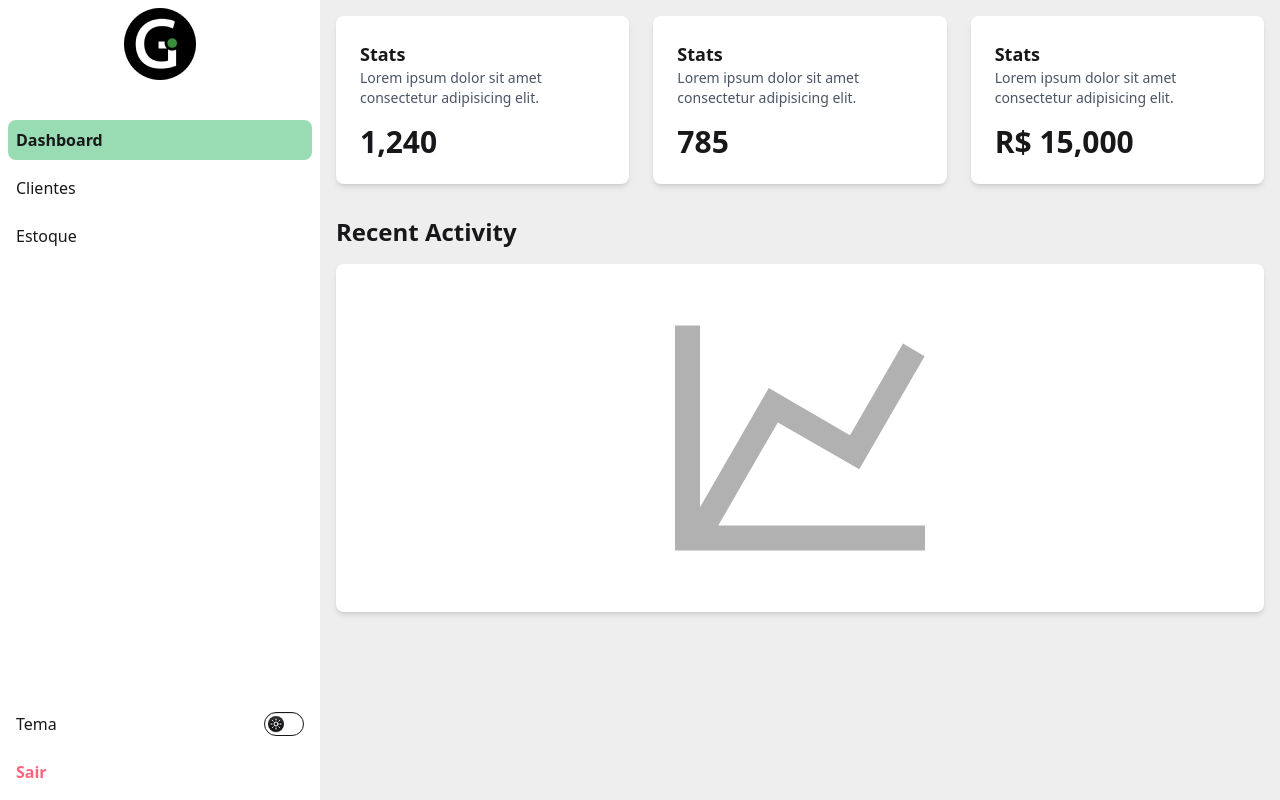
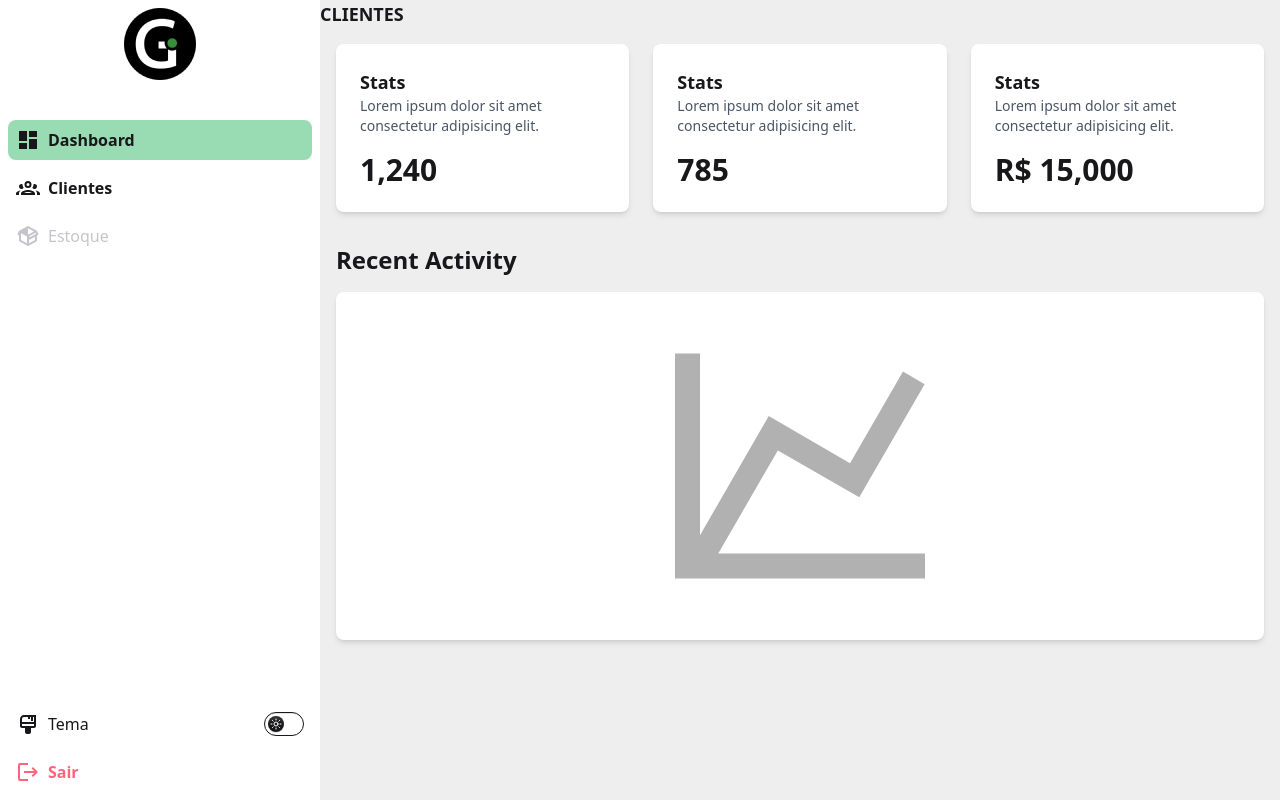
Before and after one commit to FlokiTV/ginte-frontend, a SvelteKit app: page /app in a window 1280 px wide. Built offline with nearby package versions, Linux system fonts and the light colour scheme.

Commit message:
feat: add icons to navbar

```diff
--- /dev/null
+++ b/src/components/navLink.svelte
@@ -0,0 +1,24 @@
+<script lang="ts">
+	import { onNavigate } from '$app/navigation';
+
+	const { href = '#', isActive, children } = $props();
+
+	let pathNow = $state('/app');
+
+	$effect(() => {
+		pathNow = location.pathname;
+	});
+
+	onNavigate(() => {
+		pathNow = location.pathname;
+	});
+</script>
+
+<a
+	{href}
+	class="rounded-lg {isActive(pathNow)
+		? 'bg-green-600/40'
+		: 'hover:bg-green-600/10'} p-2 font-semibold"
+>
+	{@render children()}
+</a>
--- /dev/null
+++ b/src/icons/IconBox.svelte
@@ -0,0 +1,5 @@
+<svg fill="currentColor" xmlns="http://www.w3.org/2000/svg" viewBox="0 0 24 24"
+	><title>package-variant</title><path
+		d="M2,10.96C1.5,10.68 1.35,10.07 1.63,9.59L3.13,7C3.24,6.8 3.41,6.66 3.6,6.58L11.43,2.18C11.59,2.06 11.79,2 12,2C12.21,2 12.41,2.06 12.57,2.18L20.47,6.62C20.66,6.72 20.82,6.88 20.91,7.08L22.36,9.6C22.64,10.08 22.47,10.69 22,10.96L21,11.54V16.5C21,16.88 20.79,17.21 20.47,17.38L12.57,21.82C12.41,21.94 12.21,22 12,22C11.79,22 11.59,21.94 11.43,21.82L3.53,17.38C3.21,17.21 3,16.88 3,16.5V10.96C2.7,11.13 2.32,11.14 2,10.96M12,4.15V4.15L12,10.85V10.85L17.96,7.5L12,4.15M5,15.91L11,19.29V12.58L5,9.21V15.91M19,15.91V12.69L14,15.59C13.67,15.77 13.3,15.76 13,15.6V19.29L19,15.91M13.85,13.36L20.13,9.73L19.55,8.72L13.27,12.35L13.85,13.36Z"
+	/></svg
+>
--- /dev/null
+++ b/src/icons/IconBrush.svelte
@@ -0,0 +1,5 @@
+<svg fill="currentColor" xmlns="http://www.w3.org/2000/svg" viewBox="0 0 24 24"
+	><title>brush-variant</title><path
+		d="M8 3C5.79 3 4 4.79 4 7V14C4 15.1 4.9 16 6 16H9V20C9 21.1 9.9 22 11 22H13C14.1 22 15 21.1 15 20V16H18C19.1 16 20 15.1 20 14V3H8M8 5H12V7H14V5H15V9H17V5H18V10H6V7C6 5.9 6.9 5 8 5M6 14V12H18V14H6Z"
+	/></svg
+>
--- /dev/null
+++ b/src/icons/IconClose.svelte
@@ -0,0 +1,5 @@
+<svg fill="currentColor" xmlns="http://www.w3.org/2000/svg" viewBox="0 0 24 24"
+	><title>close</title><path
+		d="M19,6.41L17.59,5L12,10.59L6.41,5L5,6.41L10.59,12L5,17.59L6.41,19L12,13.41L17.59,19L19,17.59L13.41,12L19,6.41Z"
+	/></svg
+>
--- /dev/null
+++ b/src/icons/IconDashboard.svelte
@@ -0,0 +1,5 @@
+<svg fill="currentColor" xmlns="http://www.w3.org/2000/svg" viewBox="0 0 24 24"
+	><title>view-dashboard</title><path
+		d="M13,3V9H21V3M13,21H21V11H13M3,21H11V15H3M3,13H11V3H3V13Z"
+	/></svg
+>
--- /dev/null
+++ b/src/icons/IconLogout.svelte
@@ -0,0 +1,5 @@
+<svg fill="currentColor" xmlns="http://www.w3.org/2000/svg" viewBox="0 0 24 24"
+	><title>logout</title><path
+		d="M17 7L15.59 8.41L18.17 11H8V13H18.17L15.59 15.58L17 17L22 12M4 5H12V3H4C2.9 3 2 3.9 2 5V19C2 20.1 2.9 21 4 21H12V19H4V5Z"
+	/></svg
+>
--- /dev/null
+++ b/src/icons/IconPersons.svelte
@@ -0,0 +1,5 @@
+<svg fill="currentColor" xmlns="http://www.w3.org/2000/svg" viewBox="0 0 24 24"
+	><title>account-group-outline</title><path
+		d="M12,5A3.5,3.5 0 0,0 8.5,8.5A3.5,3.5 0 0,0 12,12A3.5,3.5 0 0,0 15.5,8.5A3.5,3.5 0 0,0 12,5M12,7A1.5,1.5 0 0,1 13.5,8.5A1.5,1.5 0 0,1 12,10A1.5,1.5 0 0,1 10.5,8.5A1.5,1.5 0 0,1 12,7M5.5,8A2.5,2.5 0 0,0 3,10.5C3,11.44 3.53,12.25 4.29,12.68C4.65,12.88 5.06,13 5.5,13C5.94,13 6.35,12.88 6.71,12.68C7.08,12.47 7.39,12.17 7.62,11.81C6.89,10.86 6.5,9.7 6.5,8.5C6.5,8.41 6.5,8.31 6.5,8.22C6.2,8.08 5.86,8 5.5,8M18.5,8C18.14,8 17.8,8.08 17.5,8.22C17.5,8.31 17.5,8.41 17.5,8.5C17.5,9.7 17.11,10.86 16.38,11.81C16.5,12 16.63,12.15 16.78,12.3C16.94,12.45 17.1,12.58 17.29,12.68C17.65,12.88 18.06,13 18.5,13C18.94,13 19.35,12.88 19.71,12.68C20.47,12.25 21,11.44 21,10.5A2.5,2.5 0 0,0 18.5,8M12,14C9.66,14 5,15.17 5,17.5V19H19V17.5C19,15.17 14.34,14 12,14M4.71,14.55C2.78,14.78 0,15.76 0,17.5V19H3V17.07C3,16.06 3.69,15.22 4.71,14.55M19.29,14.55C20.31,15.22 21,16.06 21,17.07V19H24V17.5C24,15.76 21.22,14.78 19.29,14.55M12,16C13.53,16 15.24,16.5 16.23,17H7.77C8.76,16.5 10.47,16 12,16Z"
+	/></svg
+>
--- a/src/routes/app/+layout.svelte
+++ b/src/routes/app/+layout.svelte
@@ -3,7 +3,14 @@
 	import '@/app.css';
 	import BackButton from '@/components/backButton.svelte';
 	import MenuButton from '@/components/menuButton.svelte';
+	import NavLink from '@/components/navLink.svelte';
 	import ThemeController from '@/components/themeController.svelte';
+	import IconBox from '@/icons/IconBox.svelte';
+	import IconBrush from '@/icons/IconBrush.svelte';
+	import IconClose from '@/icons/IconClose.svelte';
+	import IconDashboard from '@/icons/IconDashboard.svelte';
+	import IconLogout from '@/icons/IconLogout.svelte';
+	import IconPersons from '@/icons/IconPersons.svelte';
 	let { children } = $props();
 	let isMobileOpen = $state(false);
 
@@ -31,33 +38,80 @@
 			? 'max-md:translate-x-0'
 			: 'max-md:-translate-x-full'}"
 	>
+		<!-- logo -->
 		<figure class="relative flex justify-center">
 			<img src="/logo.png" alt="" />
 			<button
 				class="absolute top-0 right-0 size-10 md:hidden"
 				aria-label="Toggle navigation"
-				onclick={() => (isMobileOpen = false)}
-				><svg fill="currentColor" xmlns="http://www.w3.org/2000/svg" viewBox="0 0 24 24"
-					><title>close</title><path
-						d="M19,6.41L17.59,5L12,10.59L6.41,5L5,6.41L10.59,12L5,17.59L6.41,19L12,13.41L17.59,19L19,17.59L13.41,12L19,6.41Z"
-					/></svg
-				></button
+				onclick={() => (isMobileOpen = false)}><IconClose /></button
 			>
 		</figure>
+		<!-- menu list -->
 		<div class="mt-10 flex grow flex-col gap-2">
-			<a href="/#" class="rounded-lg bg-green-600/40 p-2 font-semibold">Dashboard</a>
-			<a href="/app/clientes" class="p-2">Clientes</a>
-			<a href="/#" class="p-2">Estoque</a>
+			<NavLink
+				href="/app"
+				isActive={(pathname: string) => {
+					return pathname === '/app';
+				}}
+			>
+				<div class="flex items-center gap-2">
+					<div class="size-6">
+						<IconDashboard />
+					</div>
+					<div>Dashboard</div>
+				</div>
+			</NavLink>
+			<NavLink
+				href="/app/clientes"
+				isActive={(pathname: string) => {
+					return pathname.includes('/app/clientes');
+				}}
+			>
+				<div class="flex items-center gap-2">
+					<div class="size-6">
+						<IconPersons />
+					</div>
+					<div>Clientes</div>
+				</div>
+			</NavLink>
+			<div class="cursor-wait rounded-lg p-2 text-zinc-400 opacity-60">
+				<div class="flex items-center gap-2">
+					<div class="size-6">
+						<IconBox />
+					</div>
+					<div>Estoque</div>
+				</div>
+			</div>
 		</div>
+		<!-- footer -->
 		<div class="flex flex-col gap-2">
 			<div class="flex justify-between p-2">
-				<span>Tema</span>
+				<div class="flex items-center gap-2">
+					<div class="size-6">
+						<IconBrush />
+					</div>
+					<span>Tema</span>
+				</div>
 				<ThemeController />
 			</div>
-			<a href="/#" class="text-error rounded-lg p-2 font-semibold">Sair</a>
+			<a
+				href="/#"
+				class="text-error flex items-center gap-2 rounded-lg p-2 font-semibold transition-all hover:bg-red-100"
+			>
+				<div class="size-6">
+					<IconLogout />
+				</div>
+				<span>Sair</span>
+			</a>
 		</div>
 	</div>
+	<!-- main content -->
 	<div class="bg-base-300 grow">
+		<!-- Desktop navbar -->
+		<div class="hidden md:block">
+			<div class="text-lg font-semibold uppercase">Clientes</div>
+		</div>
 		{@render children()}
 	</div>
 </div>
```
